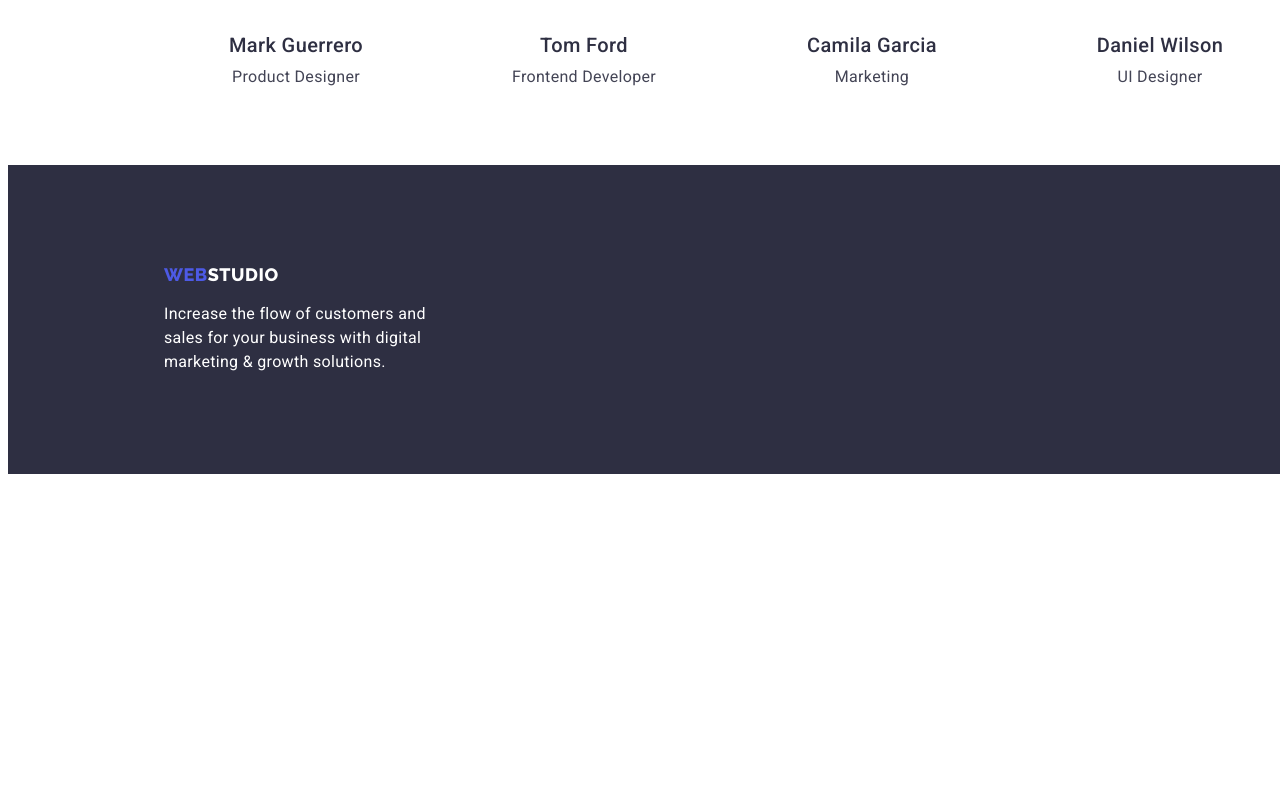
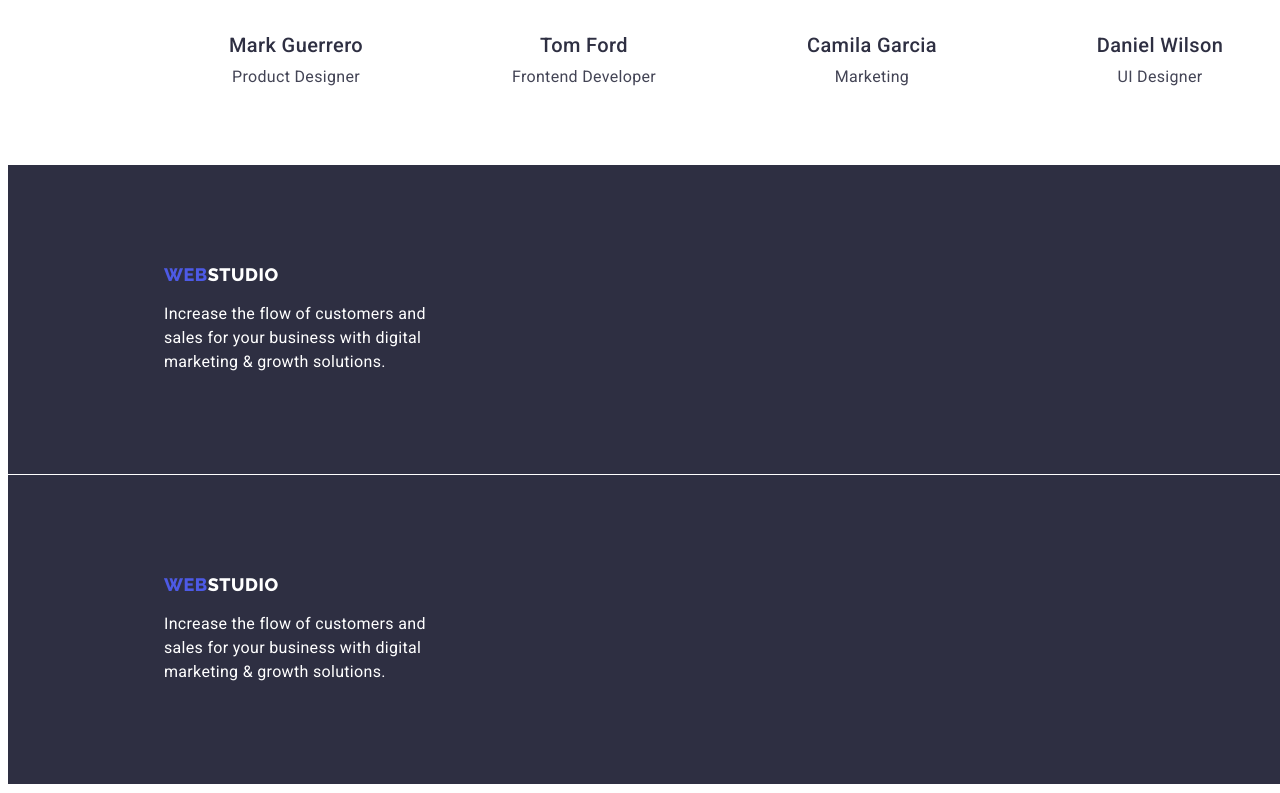
Before and after one commit to Pashttett/goit-markup-hw-04, a plain HTML site: page index.html in a window 1280 px wide. Shown: the part 2075-2868 px from the top of the page. Before the commit the page ends 2558 px from the top, so only its background shows below. Drawn offline with Linux system fonts and the light colour scheme.

Commit message:
Update index.html

```diff
--- a/index.html
+++ b/index.html
@@ -237,7 +237,22 @@
         </footer>
 
     </div>
+    <div class="countainer footer-countainer">
 
+        <footer class="fotter">
+
+            <a class="logotype-light" href="./index.html">Web <span class="studio-white">Studio</span>
+
+            </a>
+            <p class="footter-list">
+
+                Increase the flow of customers and sales for
+                your business with digital marketing & growth solutions.
+            </p>
+
+        </footer>
+
+    </div>
     </div>
 
 
```
